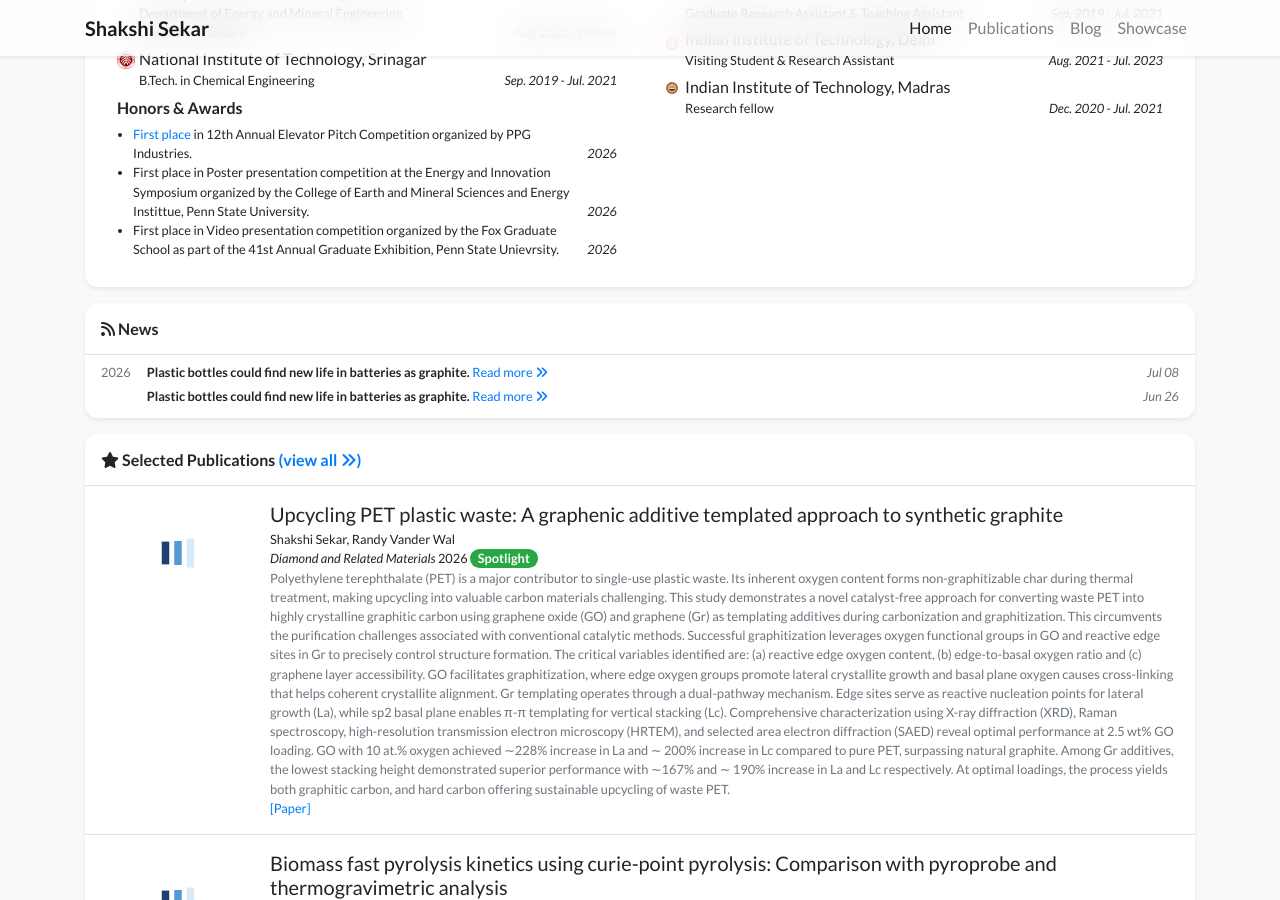
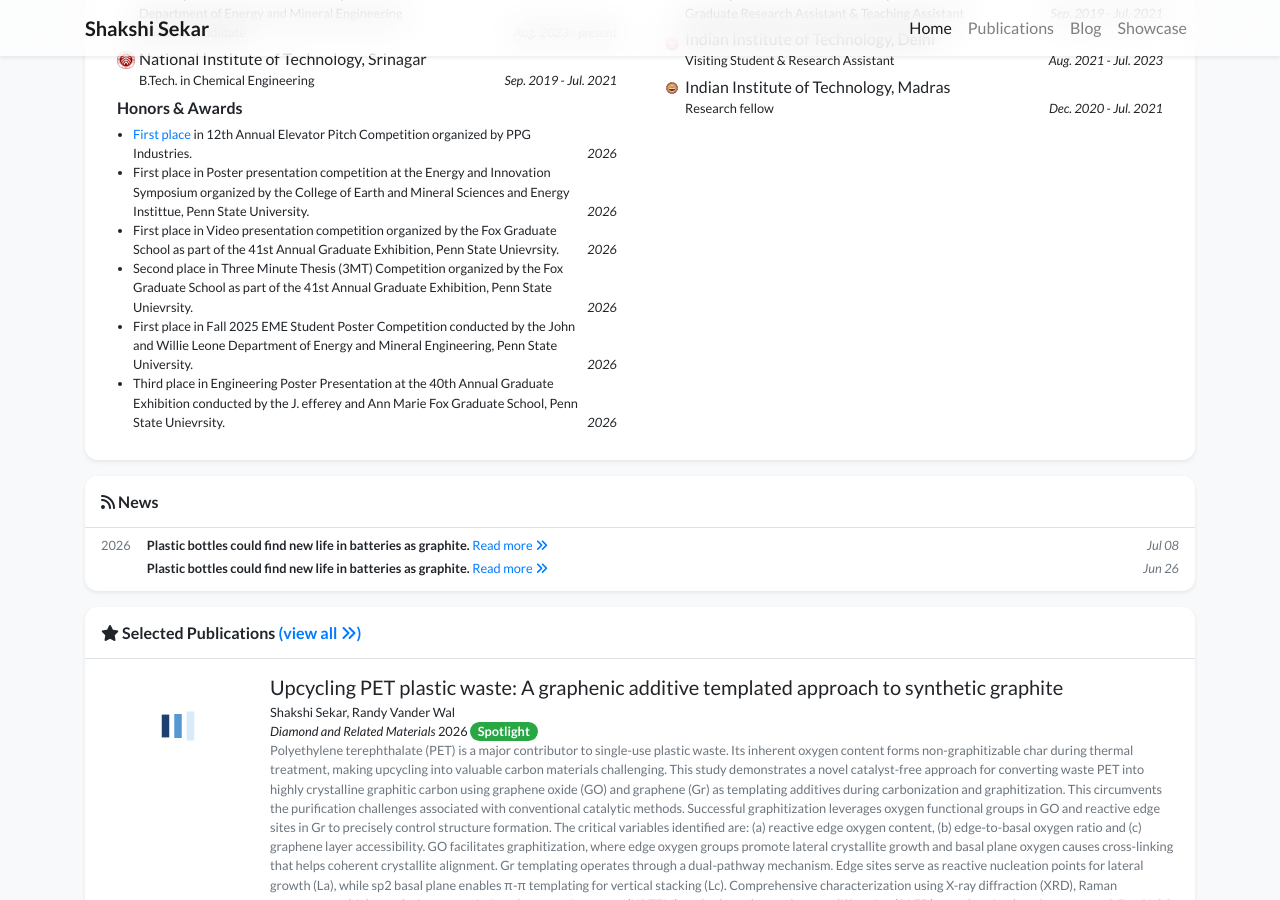
Before and after one commit to ShakshiSekar/ShakshiSekar.github.io, a Jekyll site: the page built from index.html, in a window 1280 px wide and 900 px high, scrolled down 716 px. Built offline with Jekyll 4.4.1, drawn with Linux system fonts in a browser that asks for light colours; nearby versions of some CDN libraries; a style sheet for code colours, icons or effects is not loaded.

Commit message:
profile.yml

```diff
--- a/_data/profile.yml
+++ b/_data/profile.yml
@@ -68,3 +68,9 @@ awards:
   date: 2026
 - name: First place in Video presentation competition organized by the Fox Graduate School as part of the 41st Annual Graduate Exhibition, Penn State Unievrsity.
   date: 2026
+- name: Second place in Three Minute Thesis (3MT) Competition organized by the Fox Graduate School as part of the 41st Annual Graduate Exhibition, Penn State Unievrsity.
+  date: 2026
+- name: First place in Fall 2025 EME Student Poster Competition conducted by the John and Willie Leone Department of Energy and Mineral Engineering, Penn State University.
+  date: 2026
+- name: Third place in Engineering Poster Presentation at the 40th Annual Graduate Exhibition conducted by the J. efferey and Ann Marie Fox Graduate School, Penn State Unievrsity.
+  date: 2026
```
